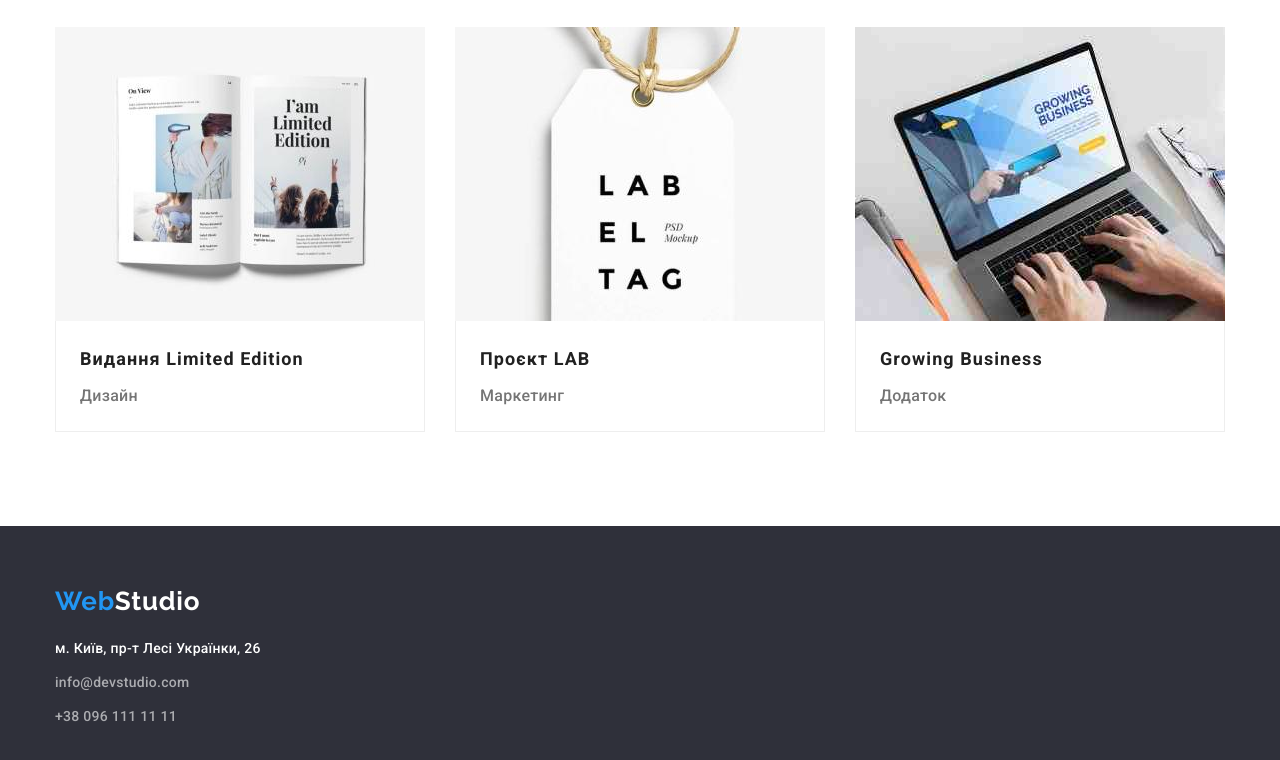
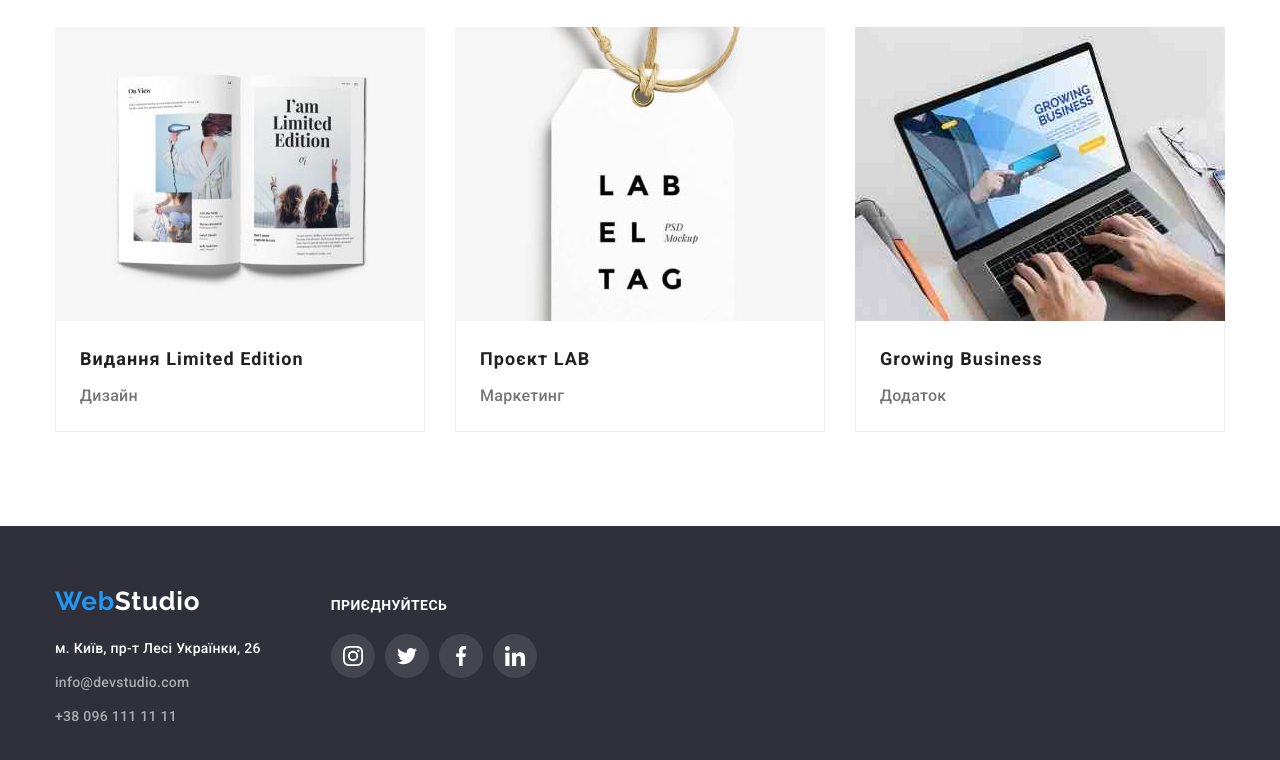
Before and after one commit to Evgeniy-D-2022/goit-markup-hw-04, a plain HTML site: page portfolio.html in a window 1280 px wide. Shown: the part 1106-1866 px from the top of the page. Drawn offline with nearby package versions, Linux system fonts and the light colour scheme.

Commit message:
finished hw-04

```diff
--- a/css/style.css
+++ b/css/style.css
@@ -180,7 +180,7 @@ header .container {
     background-repeat: no-repeat;
     background-size: cover;
     background-position: center;
-    /* max-width: 1600px; */
+    max-width: 1600px;
     background-color: var(--background-hero-color);
     box-shadow: 0px 4px 4px rgba(0, 0, 0, 0.25);
 
@@ -449,6 +449,15 @@ header .container {
     padding: 60px 0;
 }
 
+.footer-div {
+    display: flex;
+    align-items: baseline;
+}
+
+.footer-address-div {
+    display: inline-block;
+}
+
 .footer-logo {
     display: block;
         font-family: 'Raleway', sans-serif;
@@ -493,6 +502,56 @@ header .container {
 .footer-tel:hover,
 .footer-tel:focus {
     color: var(--accent-color);
+}
+
+.join {
+    display: inline-block;
+    margin-left: 70px;
+}
+
+.join-text {
+    font-weight: 700;
+    font-size: 14px;
+    line-height: 1.14;
+    letter-spacing: 0.03em;
+    text-transform: uppercase;
+    color: var(--primary-white-color);
+    margin-bottom: 20px;
+}
+
+.join-soc-list {
+    display: flex;
+    justify-content: center;
+    align-items: center;
+}
+
+.join-soc-items {
+    width: 44px;
+    height: 44px;
+    background-color: var(--background-footer-color);
+}
+
+.join-soc-items:not(:last-child) {
+    margin-right: 10px;
+}
+
+.join-soc-link {
+    display: flex;
+    width: 100%;
+    height: 100%;
+    border-radius: 50%;
+    justify-content: center;
+    align-items: center;
+    color: var(--primary-white-color);
+    background: rgba(255, 255, 255, 0.1);
+}
+
+.footer-icon {
+    fill: currentColor;
+}
+
+.join-soc-link:hover {
+    background-color: var(--accent-color);
 }
 
 /* --portfolio-- */
--- a/portfolio.html
+++ b/portfolio.html
@@ -30,8 +30,18 @@
             </ul>
         </nav>
         <ul class="header-contacts">
-            <li class="header-item"><a class="header-mail" href="mailto:info@devstudio.com">info@devstudio.com</a></li>
-            <li class="header-item"><a class="header-tel" href="tel:+380961111111">+38 096 111 11 11</a></li>
+            <li class="header-item">
+                <a class="header-mail" href="mailto:info@devstudio.com">
+                    <svg width="16" height="12" class="icon-mail">
+                        <use href="./img/icons.svg#icon-envelope"></use>
+                    </svg>info@devstudio.com</a>
+            </li>
+            <li class="header-item">
+                <a class="header-tel" href="tel:+380961111111">
+                    <svg width="10" height="16" class="icon-tel">
+                        <use href="./img/icons.svg#icon-smartphone"></use>
+                    </svg>+38 096 111 11 11</a>
+            </li>
         </ul>
     </div>
 </header>
@@ -119,17 +129,46 @@
 
     <!--footer-->
     <footer class="footer">
-        <div class="container">
+        <div class="container footer-div">
+            <div class="footer-address-div">
                 <a class="footer-logo link" href="./"><span class="logo-web">Web</span>Studio</a>
                 <address class="address">
                     <ul class="footer-list">
                         <li class="footer-items"><a class="footer-address link" href="https://goo.gl/maps/XY3cWYFSVSTvKniZ9"
                                 target="_blank" rel="noopener noreferrer nofollow">м. Київ, пр-т Лесі Українки, 26</a></li>
                         <li class="footer-items"><a class="footer-mail link"
-                            href="mailto:info@devstudio.com">info@devstudio.com</a></li>
-                    <li class="footer-items"><a class="footer-tel link" href="tel:+380961111111">+38 096 111 11 11</a></li>
+                                href="mailto:info@devstudio.com">info@devstudio.com</a>
+                        </li>
+                        <li class="footer-items"><a class="footer-tel link" href="tel:+380961111111">+38 096 111 11 11</a>
+                        </li>
                     </ul>
                 </address>
+            </div>
+            <div class="join">
+                <p class="join-text">Приєднуйтесь</p>
+                <ul class="join-soc-list list">
+                    <li class="join-soc-items"><a href="#" class="join-soc-link link">
+                            <svg width="20" height="20" class="instagram footer-icon">
+                                <use href="./img/icons.svg#icon-instagram"></use>
+                            </svg>
+                        </a></li>
+                    <li class="join-soc-items"><a href="#" class="join-soc-link link">
+                            <svg width="20" height="20" class="twitter footer-icon">
+                                <use href="./img/icons.svg#icon-twitter"></use>
+                            </svg>
+                        </a></li>
+                    <li class="join-soc-items"><a href="#" class="join-soc-link link">
+                            <svg width="20" height="20" class="facebook footer-icon">
+                                <use href="./img/icons.svg#icon-facebook"></use>
+                            </svg>
+                        </a></li>
+                    <li class="join-soc-items"><a href="#" class="join-soc-link link">
+                            <svg width="20" height="20" class="linkedin footer-icon">
+                                <use href="./img/icons.svg#icon-linkedin"></use>
+                            </svg>
+                        </a></li>
+                </ul>
+            </div>
         </div>
     </footer>
 </body>
```
Also changed, not shown: index.html (+32 -3 lines). Lines whose indentation alone changed are shown as unchanged.
